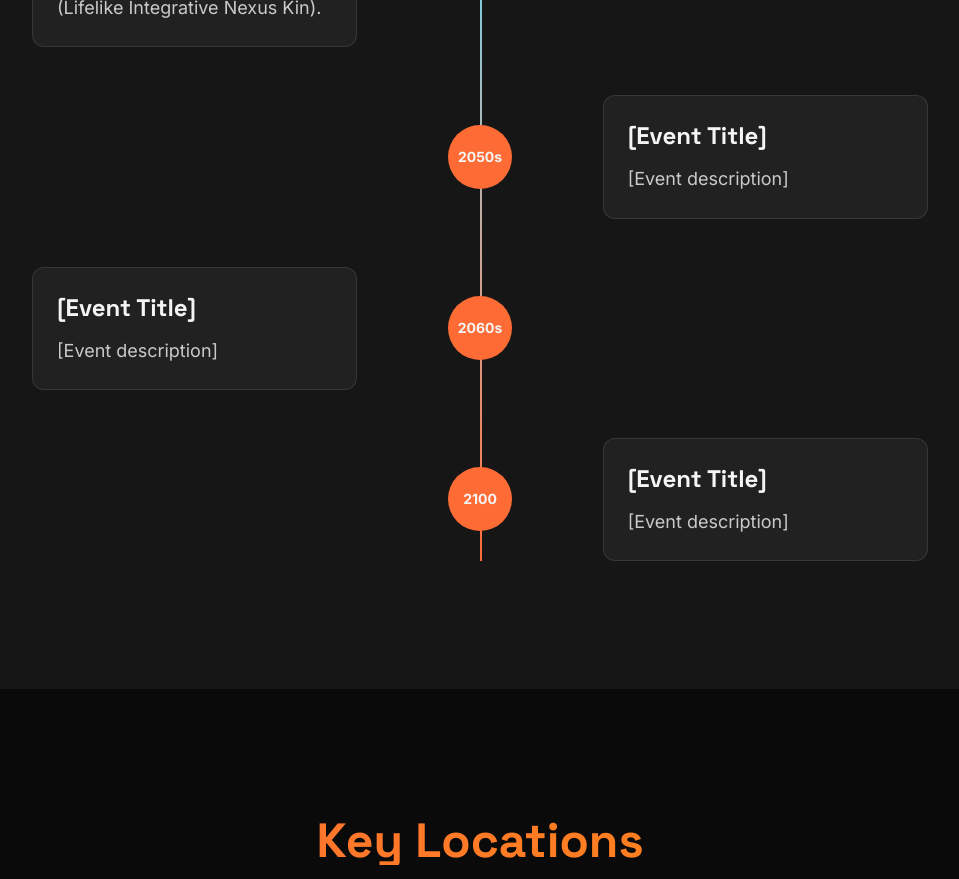
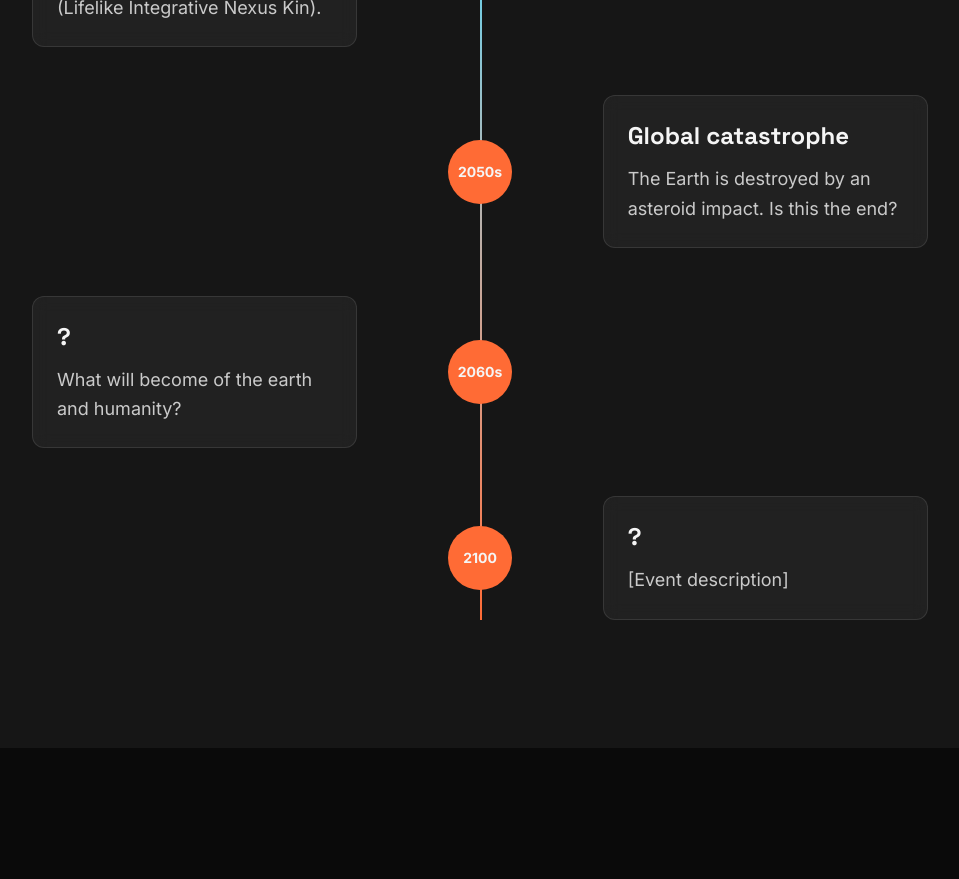
Before and after one commit to missionaurelia/mission-aurelia-website, a React (Vite) app: page /universe in a window 1280 px wide. Shown: the part 1580-2459 px from the top of the page, without its empty margins (160-1119 px from the left). Built offline with nearby package versions, Linux system fonts and the light colour scheme; the HTML template or start-up script is replaced by a standard one.

Commit message:
Update Universe.jsx

```diff
--- a/src/pages/Universe.jsx
+++ b/src/pages/Universe.jsx
@@ -5,9 +5,9 @@ export default function Universe() {
     { year: '2025', title: 'Prolog & Turning Point', description: 'First unconscious signs: a longing for something bigger, a glimpse of the future in everyday moments.' },
     { year: '2030s', title: 'Upheaval & Manifestation', description: 'First social division between augmented and unaugmented humans. Integration of intelligent humanoid robots called “AIM” (AI-Manifesto).' },
     { year: '2040s', title: 'Expansion', description: 'Private space shuttles and interplanetary colonies become commonplace. Society consists of AIMs, augmented humans, and natural humans. Radical groups influence opinions and establish the term L.I.N.K (Lifelike Integrative Nexus Kin).' },
-    { year: '2050s', title: '[Event Title]', description: '[Event description]' },
-    { year: '2060s', title: '[Event Title]', description: '[Event description]' },
-    { year: '2100', title: '[Event Title]', description: '[Event description]' },
+    { year: '2050s', title: 'Global catastrophe', description: 'The Earth is destroyed by an asteroid impact. Is this the end?' },
+    { year: '2060s', title: '?', description: 'What will become of the earth and humanity?' },
+    { year: '2100', title: '?', description: '[Event description]' },
   ];
 
   const locations = [
```
